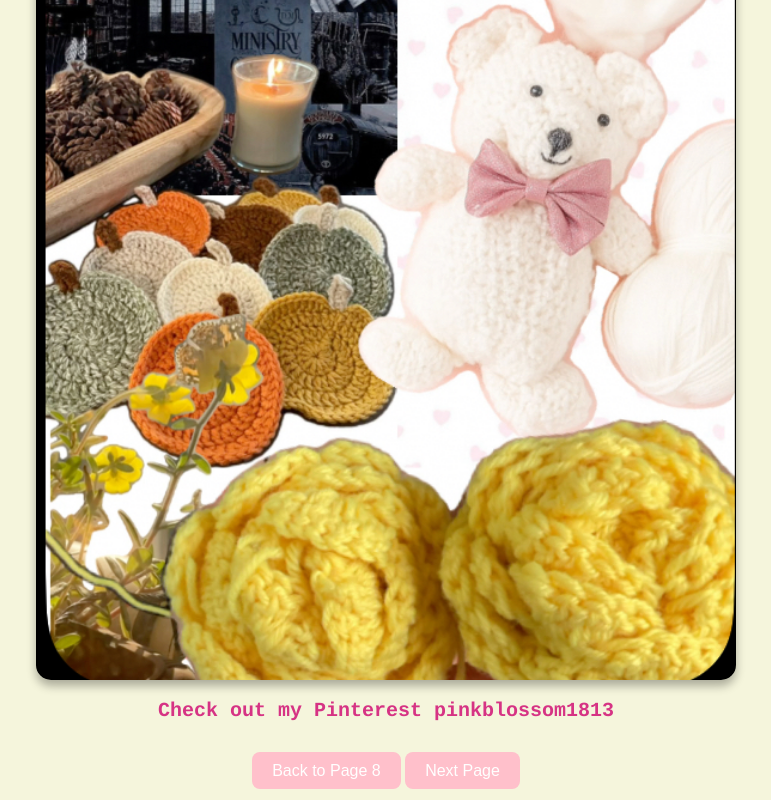
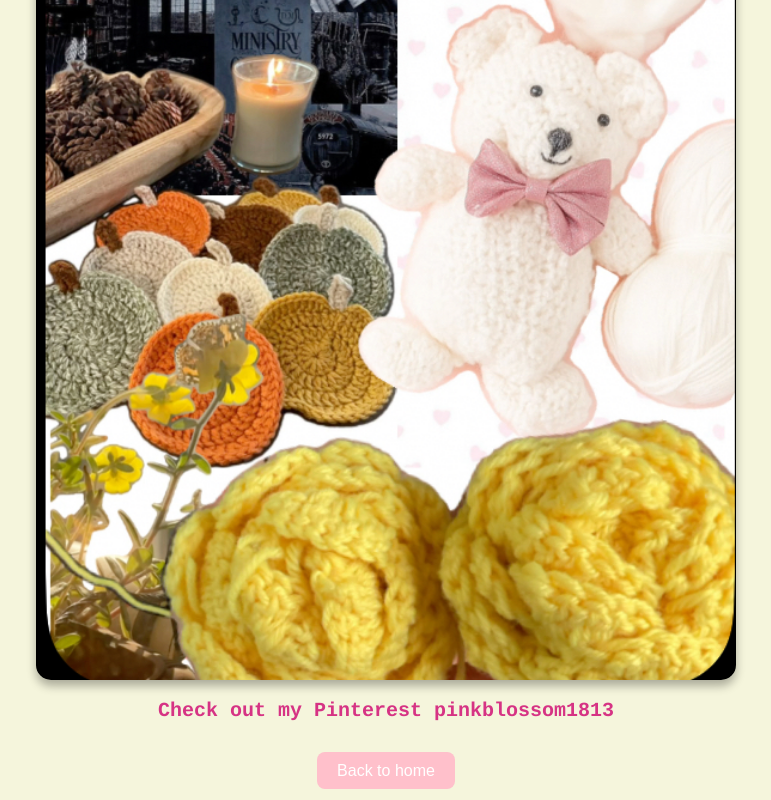
Before and after one commit to aarya624/Pink--Blossom-crotchets-, a plain HTML site: page page8.html in a window 1280 px wide. Shown: the part 1000-1800 px from the top of the page, without its empty margins (254-1025 px from the left). Drawn offline with Linux system fonts and the light colour scheme.

Commit message:
Update navigation links in page8.html

```diff
--- a/page8.html
+++ b/page8.html
@@ -101,8 +101,8 @@
   </div>
 
   <div class="buttons">
-    <a href="page8.html">Back to Page 8</a>
-    <a href="page10.html">Next Page</a>
+    <a href="index.html">Back to home</a>
+
   </div>
 </body>
 </html>
```
